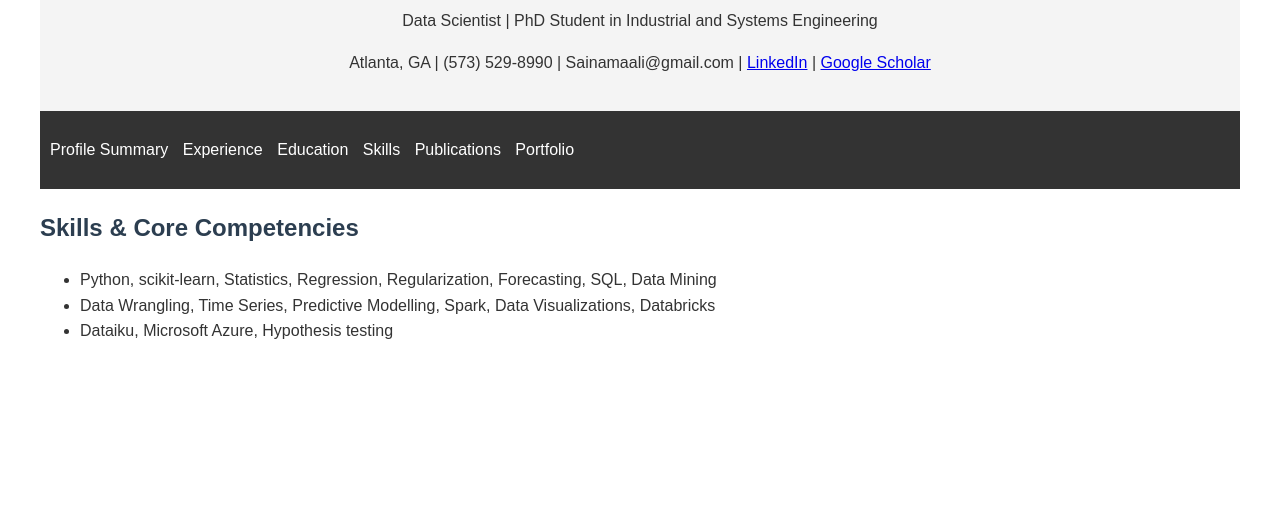
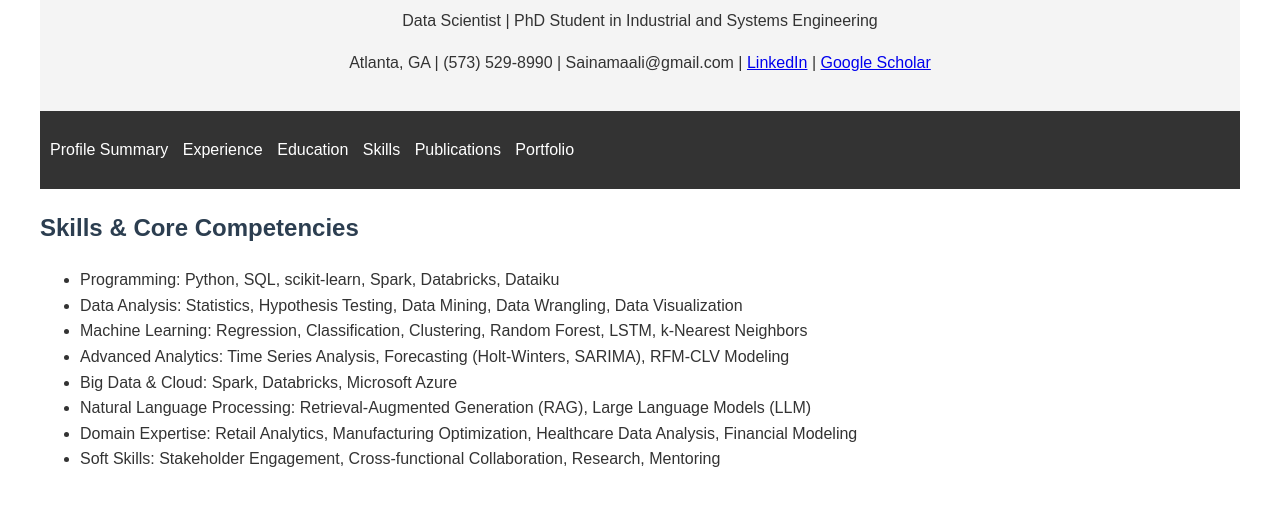
Before and after one commit to SainaPolis/SainaPolis.github.io, a plain HTML site: page index.html in a window 1280 px wide. Both pictures are taken after a click on the link "Skills". Shown: the part 126-632 px from the top of the page. Drawn offline with Linux system fonts and the light colour scheme.

Commit message:
Update index.html

```diff
--- a/index.html
+++ b/index.html
@@ -128,9 +128,14 @@
         <section id="skills" class="tab-content">
             <h2>Skills & Core Competencies</h2>
             <ul>
-                <li>Python, scikit-learn, Statistics, Regression, Regularization, Forecasting, SQL, Data Mining</li>
-                <li>Data Wrangling, Time Series, Predictive Modelling, Spark, Data Visualizations, Databricks</li>
-                <li>Dataiku, Microsoft Azure, Hypothesis testing</li>
+                <li>Programming: Python, SQL, scikit-learn, Spark, Databricks, Dataiku</li>
+                <li>Data Analysis: Statistics, Hypothesis Testing, Data Mining, Data Wrangling, Data Visualization</li>
+                <li>Machine Learning: Regression, Classification, Clustering, Random Forest, LSTM, k-Nearest Neighbors</li>
+                <li>Advanced Analytics: Time Series Analysis, Forecasting (Holt-Winters, SARIMA), RFM-CLV Modeling</li>
+                <li>Big Data & Cloud: Spark, Databricks, Microsoft Azure</li>
+                <li>Natural Language Processing: Retrieval-Augmented Generation (RAG), Large Language Models (LLM)</li>
+                <li>Domain Expertise: Retail Analytics, Manufacturing Optimization, Healthcare Data Analysis, Financial Modeling</li>
+                <li>Soft Skills: Stakeholder Engagement, Cross-functional Collaboration, Research, Mentoring</li>
             </ul>
         </section>
 
```
